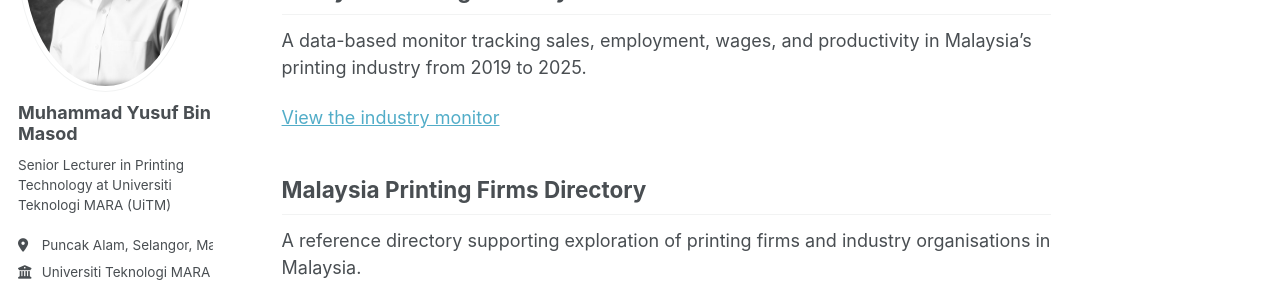
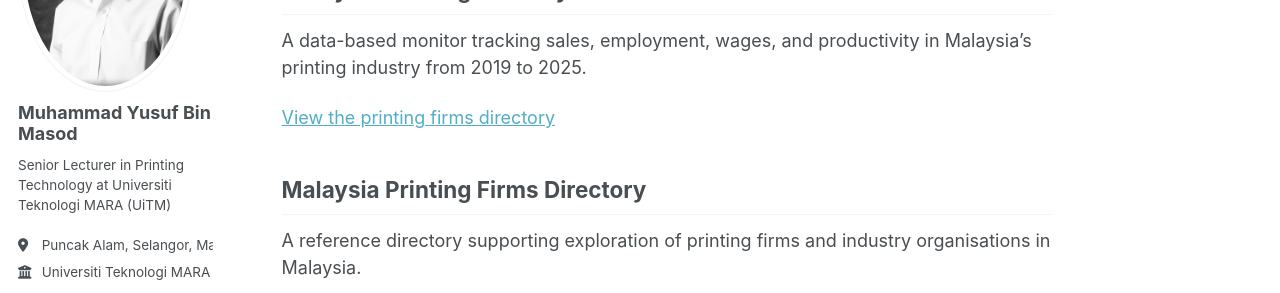
Before and after one commit to yusufmasod/academic-site-preview, a Jekyll site: the page built from _pages/resources.md, in a window 1280 px wide and 900 px high. Shown: the part 266-559 px from the top of the window. Built offline with Jekyll 4.4.1, drawn with Linux system fonts in a browser that asks for light colours; a style sheet for code colours, icons or effects is not loaded.

Commit message:
Connect migrated resource pages

```diff
--- a/_pages/resources.md
+++ b/_pages/resources.md
@@ -10,7 +10,7 @@
 
 A data-based monitor tracking sales, employment, wages, and productivity in Malaysia’s printing industry from 2019 to 2025.
 
-[View the industry monitor](https://yusufmasod.github.io/monitor.html)
+[View the printing firms directory]({{ site.baseurl }}/printing-directory/)
 
 ## Malaysia Printing Firms Directory
 
@@ -28,7 +28,7 @@
 
 A record of professional certifications and continuing professional development.
 
-[View professional certifications](https://yusufmasod.github.io/certifications)
+[View professional certifications]({{ site.baseurl }}/certifications/)
 
 ## Academic profiles
 
```
